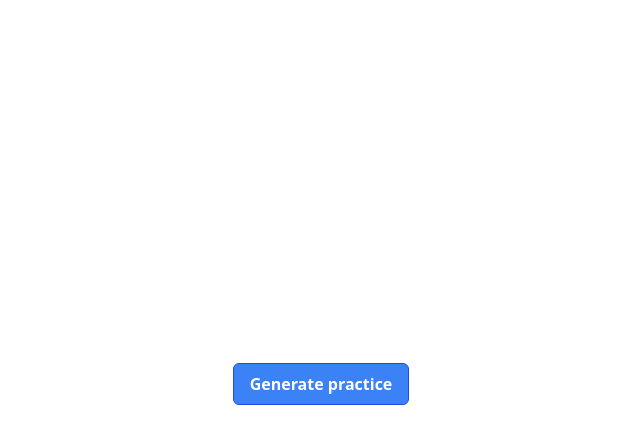
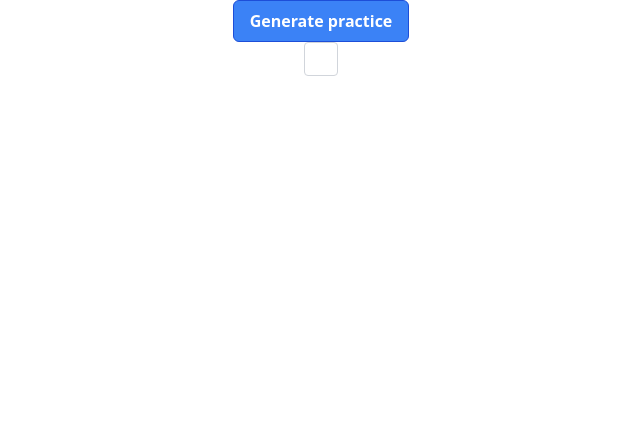
Before and after one commit to ktsiegel/benbot, a Next.js app in the folder app/: page / in a window 1280 px wide. Shown: the top 444 px of the page, without its empty margins (319-959 px from the left). Built offline with nearby package versions, Linux system fonts and the light colour scheme.

Commit message:
Add more formatting for frontend

```diff
--- a/app/pages/index.tsx
+++ b/app/pages/index.tsx
@@ -35,14 +35,16 @@ export default function Home() {
         <link rel="icon" href="/icon.png" />
       </Head>
       <main>
-        <div className="flex items-center justify-center h-screen w-screen flex-col">
-          <div className="flex items-center">
+        <div className="grid grid-cols-8 h-screen w-screen">
+          <div className="flex items-center col-start-2 col-span-6 flex-col">
             <Button
               label={loading ? "Loading..." : "Generate practice"}
               onClick={getNewPractice}
             />
+            <div className=" p-4 border rounded border-gray-300 text-gray-100">
+              {practice}
+            </div>
           </div>
-          <div className="mt-8">{practice}</div>
         </div>
       </main>
     </>
```
